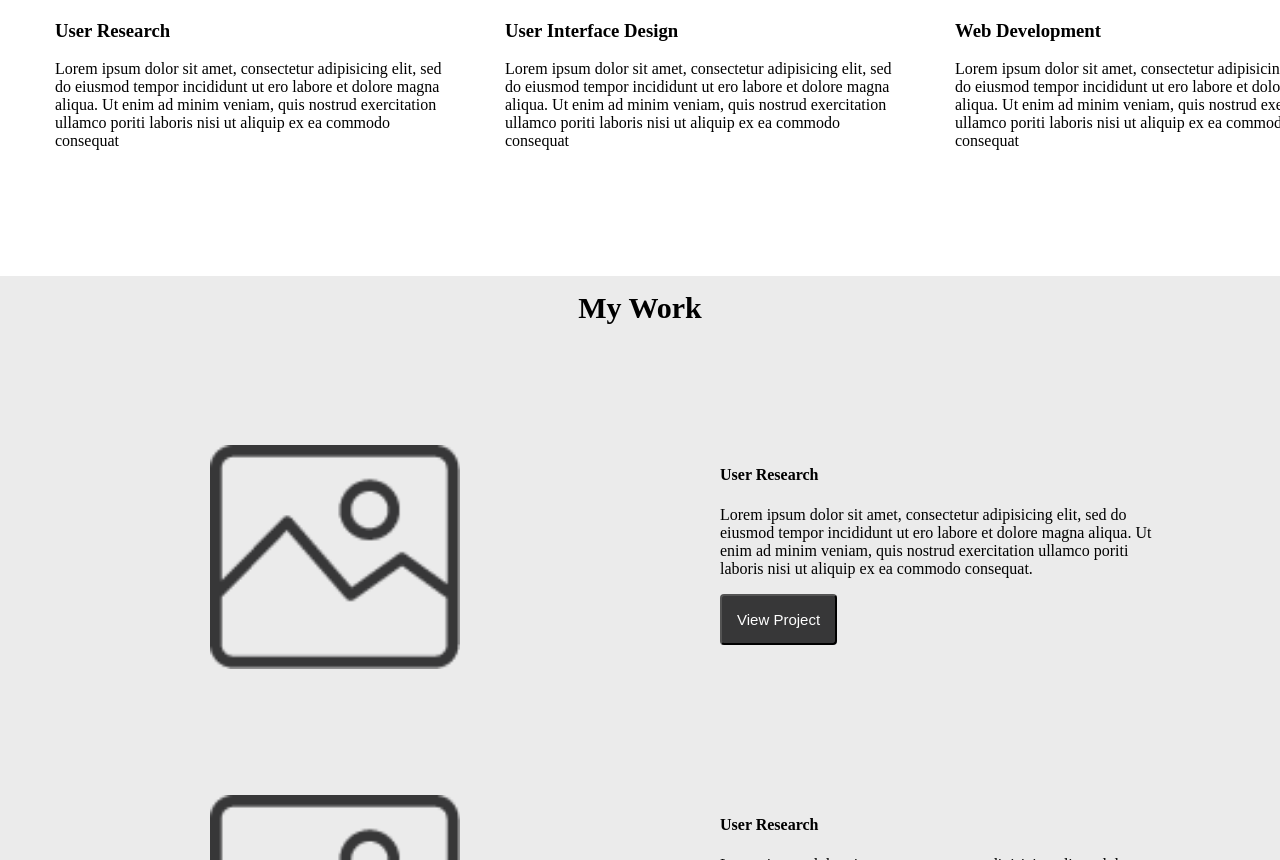
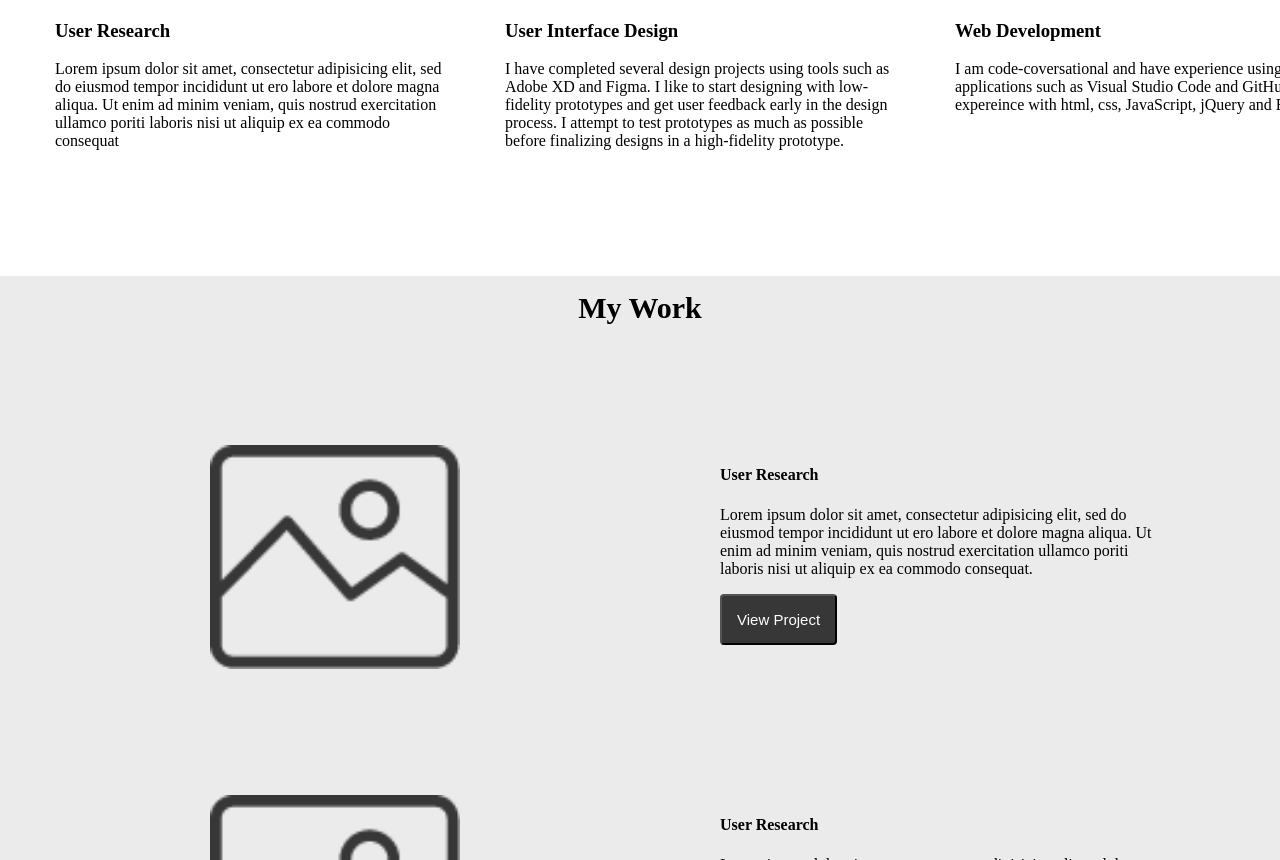
Before and after one commit to carlymahony/UX_UI_HW_18, a plain HTML site: page index.html in a window 1280 px wide. Shown: the part 1290-2150 px from the top of the page. Drawn offline with Linux system fonts and the light colour scheme.

Commit message:
Update index.html

```diff
--- a/index.html
+++ b/index.html
@@ -32,12 +32,12 @@
       <div>
         <img src="https://img.icons8.com/color/48/000000/design--v1.png"/>
         <h3>User Interface Design</h3>
-        <p>Lorem ipsum dolor sit amet, consectetur adipisicing elit, sed do eiusmod tempor incididunt ut ero labore et dolore magna aliqua. Ut enim ad minim veniam, quis nostrud exercitation ullamco poriti laboris nisi ut aliquip ex ea commodo consequat</p>
+        <p>I have completed several design projects using tools such as Adobe XD and Figma. I like to start designing with low-fidelity prototypes and get user feedback early in the design process.  I attempt to test prototypes as much as possible before finalizing designs in a high-fidelity prototype.</p>
       </div>
       <div>
         <img src="https://img.icons8.com/color/48/000000/developer--v1.png"/>
         <h3>Web Development</h3>
-        <p>Lorem ipsum dolor sit amet, consectetur adipisicing elit, sed do eiusmod tempor incididunt ut ero labore et dolore magna aliqua. Ut enim ad minim veniam, quis nostrud exercitation ullamco poriti laboris nisi ut aliquip ex ea commodo consequat</p>
+        <p>I am code-coversational and have experience using applications such as Visual Studio Code and GitHub I have expereince with html, css, JavaScript, jQuery and Bootstrap.</p>
       </div>
     </section>
 
```
